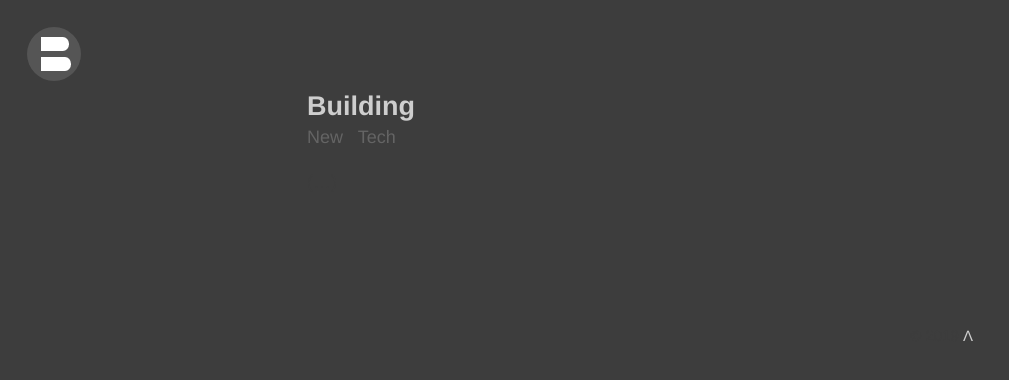
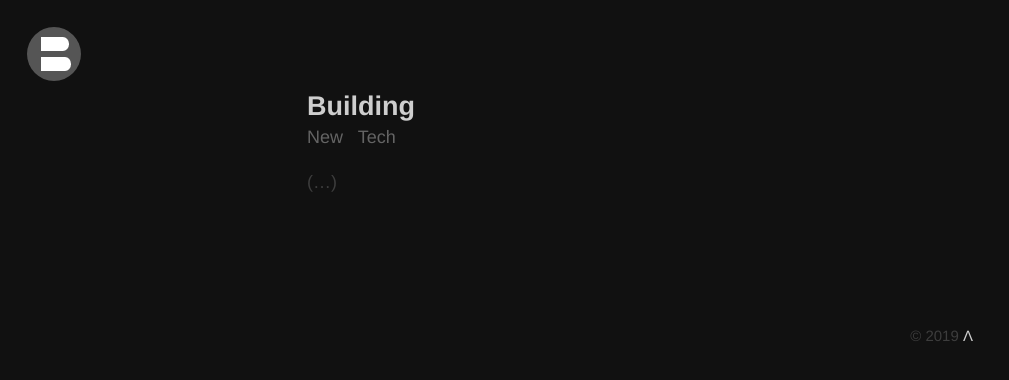
Before and after one commit to bonina/bonina.github.io, a Jekyll site: the page built from index.html, in a window 1280 px wide. Shown: the top 380 px of the page, without its empty margins (0-1009 px from the left). Built offline with Jekyll 4.4.1, drawn with Linux system fonts in a browser that asks for light colours; the list of posts is cut into pages by our own code.

Commit message:
Update _layout.scss

```diff
--- a/_sass/_layout.scss
+++ b/_sass/_layout.scss
@@ -23,7 +23,7 @@
   z-index: 1;
   //padding: 4em;
   background: linear-gradient(135deg, rgba(50,50,50,1) 0%,rgba(10,10,10,1) 100%);
-  background: #3d3d3d;
+  background: #111;
   //background-size: 200%;
 }
 
```
